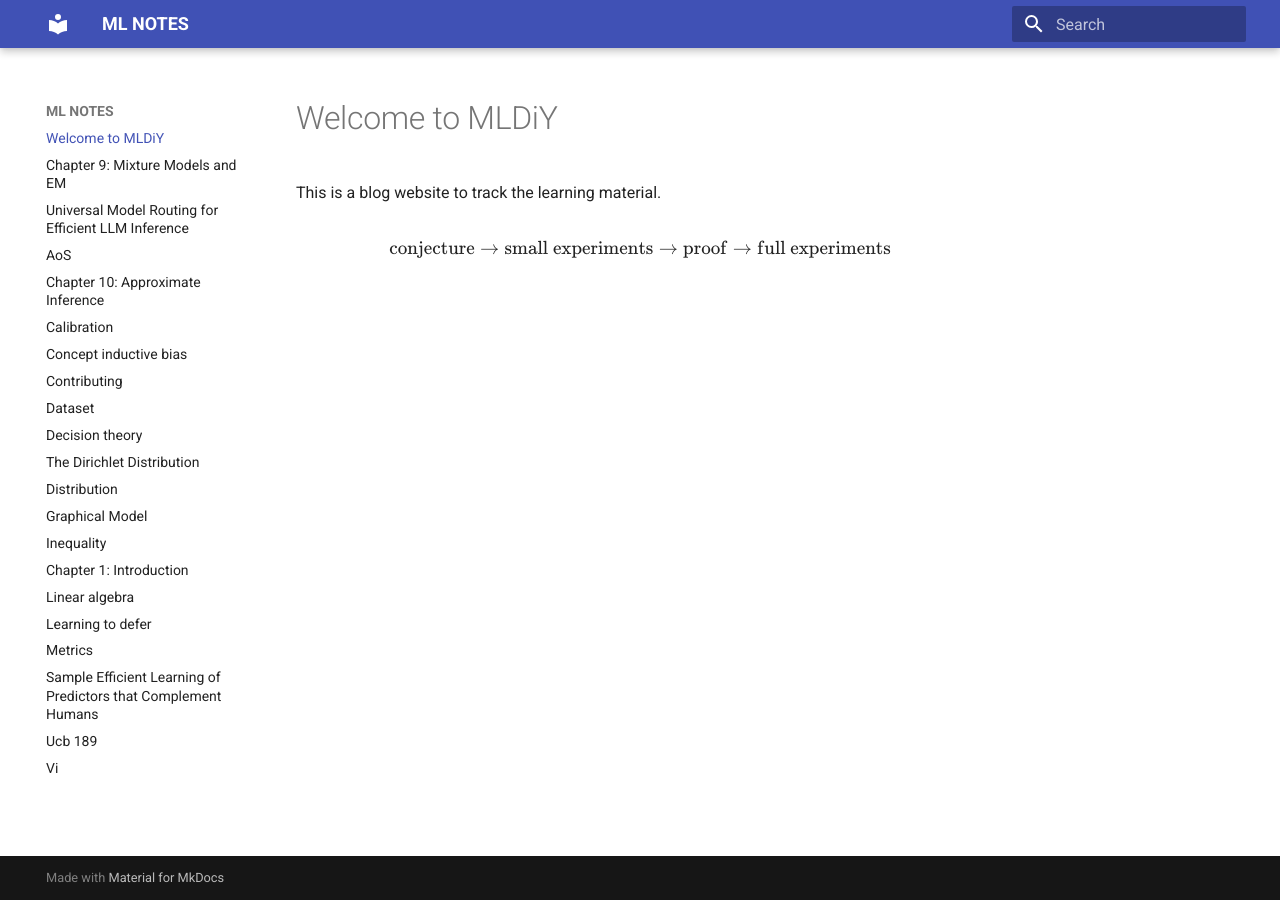
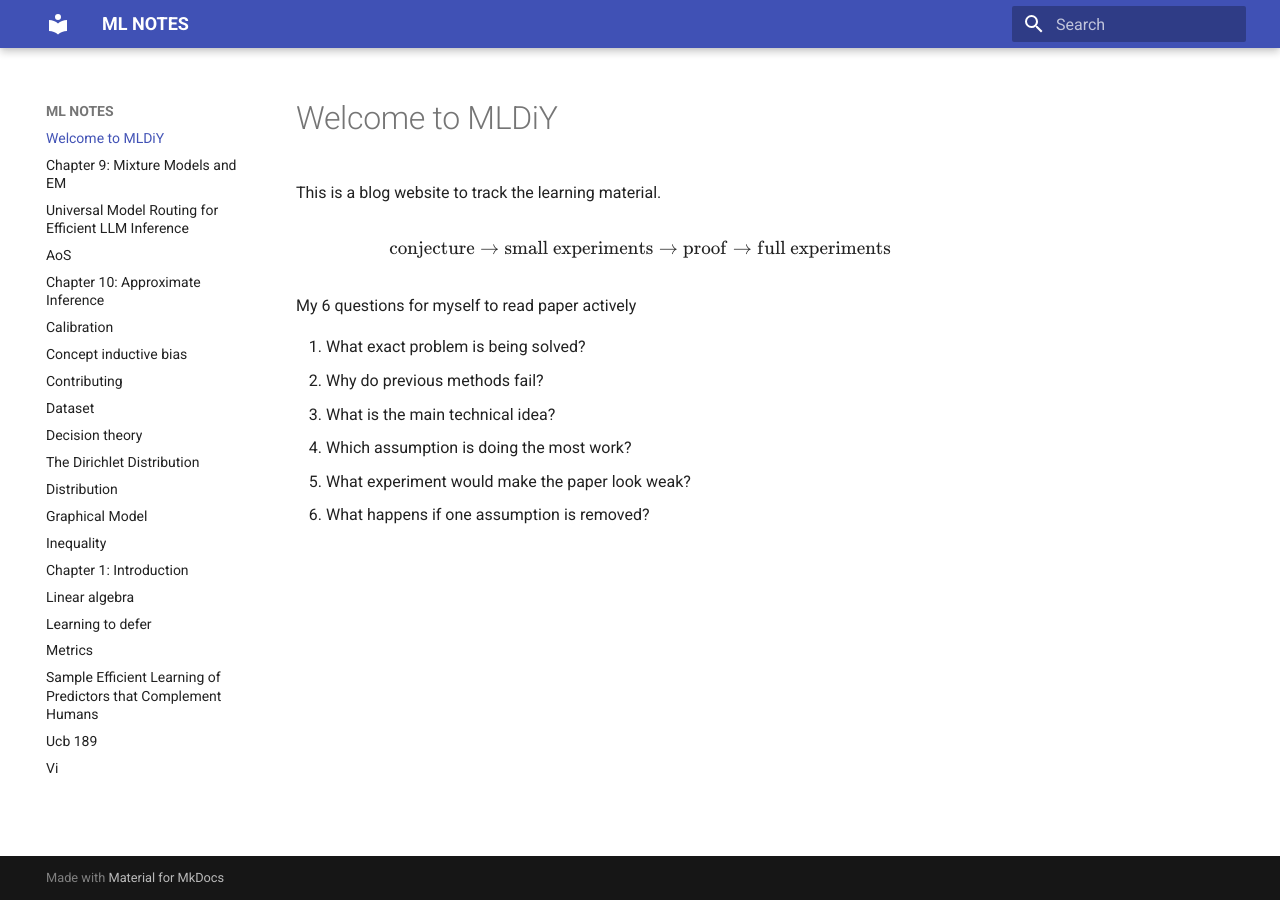
Before and after one commit to fisheredu/mldiy, an MkDocs documentation site: the page built from docs/index.md, in a window 1280 px wide. Built offline with MkDocs 1.6.1 and Material for MkDocs 9.7.7, drawn with Linux system fonts in a browser that asks for light colours.

Commit message:
Add questions for active reading of papers to index.md

```diff
--- a/docs/index.md
+++ b/docs/index.md
@@ -11,3 +11,12 @@ $$
 \rightarrow
 \text{full experiments}
 $$
+
+My 6 questions for myself to read paper actively
+
+1. What exact problem is being solved?
+2. Why do previous methods fail?
+3. What is the main technical idea?
+4. Which assumption is doing the most work?
+5. What experiment would make the paper look weak?
+6. What happens if one assumption is removed?
```
